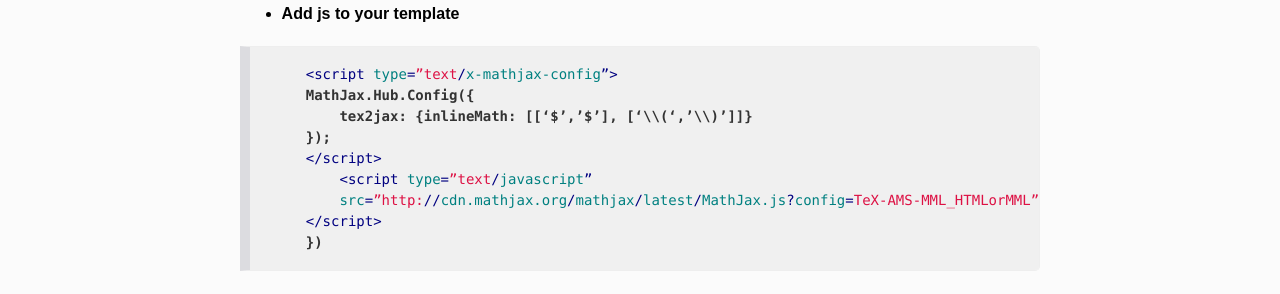
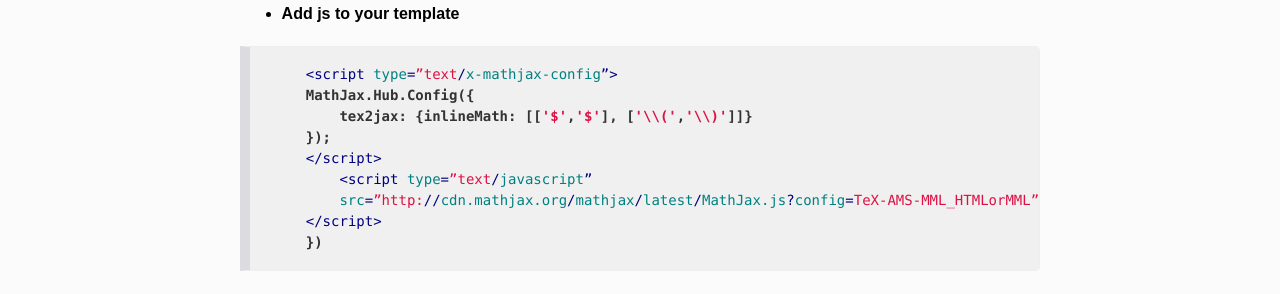
Before and after one commit to vongang/vongang.github.io, a Jekyll site: the page built from _posts/2014-09-27-latex-write.md, in a window 1280 px wide. Shown: the part 604-898 px from the top of the page. Built offline with Jekyll 4.4.1, drawn with Linux system fonts in a browser that asks for light colours; nearby versions of some CDN libraries; Markdown is read by kramdown in place of the engine named in the settings; formulas are drawn with MathJax 3; comment, search, counter and statistics services are not loaded.

````diff
--- a/_posts/2014-09-27-latex-write.md
+++ b/_posts/2014-09-27-latex-write.md
@@ -27,7 +27,7 @@ markdown: kramdown
 ```js
     <script type=”text/x-mathjax-config”>
     MathJax.Hub.Config({
-        tex2jax: {inlineMath: [[‘$’,’$’], [‘\\(‘,’\\)’]]}
+        tex2jax: {inlineMath: [['$','$'], ['\\(','\\)']]}
     });
     </script>
         <script type=”text/javascript”
````
